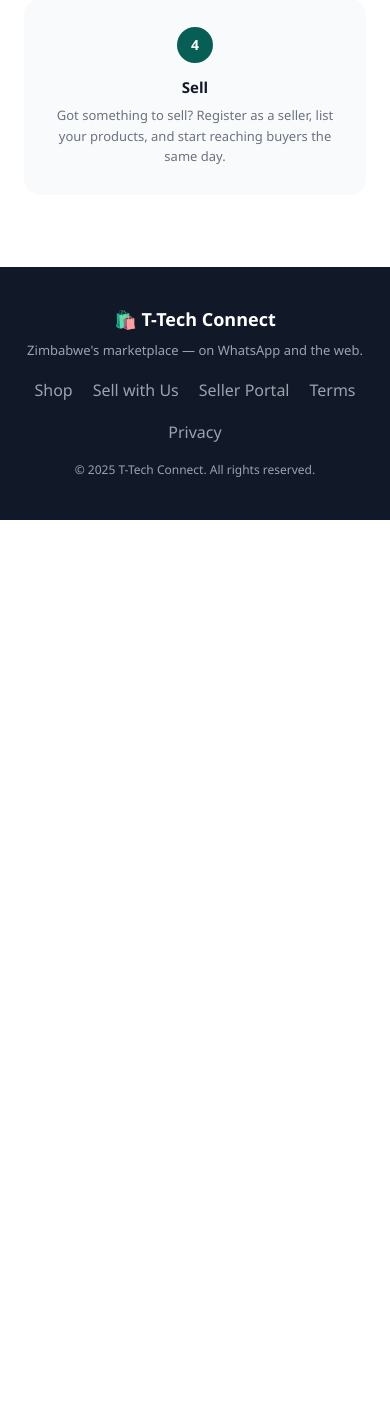
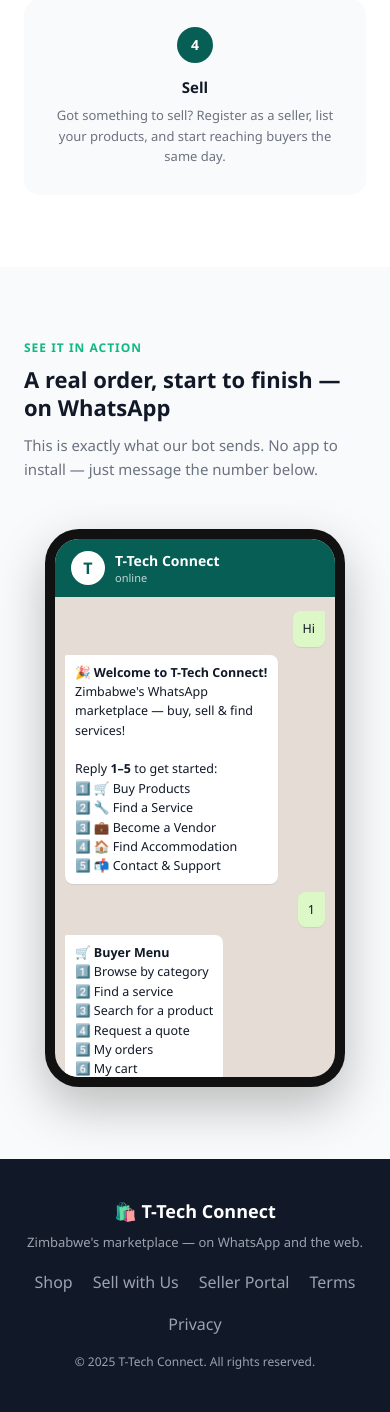
Before and after one commit to TerryTaku2/Chatbot, a Flask app: page / in a window 390 px wide. Shown: the part 4355-5767 px from the top of the page. Before the commit the page ends 4875 px from the top, so only its background shows below. Run offline with Flask 3, Linux system fonts and the light colour scheme; data that the repository does not hold is empty; parts of the project's set-up code (start-up, migrations or seed data) failed here and were passed over; some libraries are stand-ins or nearby versions.

Commit message:
Add a phone-mockup WhatsApp conversation demo to the landing page
Explains how the chatbot actually works by showing a real, representative
order flow (greeting -> menu -> search -> checkout -> EcoCash payment ->
confirmation) in a WhatsApp-style chat bubble mockup. Message wording is
taken directly from the bot's real reply text in app.py (WELCOME,
BUYER_MENU, format_numbered_products, the checkout/payment confirmation
messages), condensed for space but not fabricated, so it accurately sets
visitor expectations for the real conversation.

Co-Authored-By: Claude Sonnet 5 <noreply@anthropic.com>

```diff
--- a/templates/landing.html
+++ b/templates/landing.html
@@ -110,6 +110,23 @@
     .stats-inner{max-width:900px;margin:0 auto;display:grid;grid-template-columns:repeat(auto-fit,minmax(160px,1fr));gap:32px;text-align:center}
     .stat-item .sv{font-size:36px;font-weight:800;color:#6ee7b7}
     .stat-item .sl{font-size:13px;opacity:.75;margin-top:4px}
+
+    /* ── WhatsApp demo mockup ── */
+    .phone-demo-wrap{display:flex;justify-content:center}
+    .phone-frame{width:300px;max-width:100%;background:#111;border-radius:34px;padding:10px;
+                 box-shadow:0 20px 50px rgba(0,0,0,.25)}
+    .phone-screen{background:#e5ddd5;border-radius:24px;overflow:hidden;display:flex;flex-direction:column}
+    .chat-header{background:#075e54;color:#fff;padding:12px 16px;display:flex;align-items:center;gap:10px}
+    .chat-header .avatar{width:34px;height:34px;border-radius:50%;background:#fff;color:#075e54;
+                          display:flex;align-items:center;justify-content:center;font-size:16px;font-weight:800}
+    .chat-header .name{font-size:14px;font-weight:700}
+    .chat-header .status{font-size:11px;opacity:.75}
+    .chat-body{padding:14px 10px;max-height:480px;overflow-y:auto;display:flex;flex-direction:column;gap:8px}
+    .msg{max-width:82%;padding:8px 10px;border-radius:8px;font-size:12.5px;line-height:1.55;
+         white-space:pre-wrap;box-shadow:0 1px 1px rgba(0,0,0,.08)}
+    .msg.bot{align-self:flex-start;background:#fff;border-top-left-radius:2px}
+    .msg.user{align-self:flex-end;background:#dcf8c6;border-top-right-radius:2px}
+    .msg-time{font-size:9px;color:#9ca3af;text-align:right;margin-top:3px}
 
     /* ── How it works ── */
     .steps-grid{display:grid;grid-template-columns:repeat(auto-fit,minmax(200px,1fr));gap:24px}
@@ -409,6 +426,105 @@
   </div>
 </section>
 
+<!-- See it in action -->
+<section style="background:#f9fafb">
+  <div class="section-inner">
+    <div class="section-label">See It In Action</div>
+    <div class="section-title">A real order, start to finish — on WhatsApp</div>
+    <p class="section-sub">This is exactly what our bot sends. No app to install — just message the number below.</p>
+
+    <div class="phone-demo-wrap">
+      <div class="phone-frame">
+        <div class="phone-screen">
+          <div class="chat-header">
+            <div class="avatar">T</div>
+            <div>
+              <div class="name">T-Tech Connect</div>
+              <div class="status">online</div>
+            </div>
+          </div>
+          <div class="chat-body">
+
+            <div class="msg user">Hi</div>
+
+            <div class="msg bot">🎉 <b>Welcome to T-Tech Connect!</b>
+Zimbabwe's WhatsApp marketplace — buy, sell &amp; find services!
+
+Reply <b>1–5</b> to get started:
+1️⃣ 🛒 Buy Products
+2️⃣ 🔧 Find a Service
+3️⃣ 💼 Become a Vendor
+4️⃣ 🏠 Find Accommodation
+5️⃣ 📬 Contact &amp; Support</div>
+
+            <div class="msg user">1</div>
+
+            <div class="msg bot">🛒 <b>Buyer Menu</b>
+1️⃣ Browse by category
+2️⃣ Find a service
+3️⃣ Search for a product
+4️⃣ Request a quote
+5️⃣ My orders
+6️⃣ My cart</div>
+
+            <div class="msg user">search phone charger</div>
+
+            <div class="msg bot">🔍 <b>Results for "phone charger":</b>
+
+1️⃣ <b>Fast Charger 20W</b>
+    💰 <b>$8</b>  |  ✅ In Stock
+    🏪 TechHub, Harare ⭐4.5
+
+<i>Reply a number to view &amp; buy</i></div>
+
+            <div class="msg user">1</div>
+
+            <div class="msg bot">🛒 <b>Order Summary</b>
+Product : Fast Charger 20W
+Qty : 1
+<b>Total : $8</b>
+💳 Payment: EcoCash, Cash, Bank Transfer
+
+1️⃣ ✅ Confirm &amp; choose delivery</div>
+
+            <div class="msg user">1</div>
+
+            <div class="msg bot">💳 <b>Choose Payment Method</b>
+🧾 Amount: <b>$8</b>
+1️⃣ 📱 EcoCash
+2️⃣ 💚 InnBucks
+3️⃣ 🟠 OneMoney
+4️⃣ 💵 Cash
+5️⃣ 🏦 Bank Transfer</div>
+
+            <div class="msg user">1</div>
+
+            <div class="msg bot">📱 <b>EcoCash Payment Initiated!</b>
+Reference: <b>TTC-4F2A9C</b>
+Amount: $8
+
+✅ Check your phone for the EcoCash prompt and enter your PIN.
+
+Once paid, reply <b>paid</b> to confirm.</div>
+
+            <div class="msg user">paid</div>
+
+            <div class="msg bot">✅ <b>Payment Confirmation Received!</b>
+📌 Ref: <b>TTC-4F2A9C</b>
+💳 Method: EcoCash
+Total: $8
+
+📍 A delivery agent will contact you 🚚
+
+🔗 Track: t-techsolutions.co.zw/track/TTC-4F2A9C</div>
+
+          </div>
+        </div>
+      </div>
+    </div>
+  </div>
+</section>
+
 <!-- Footer -->
 <footer>
   <div class="ft-brand">🛍️ T-Tech Connect</div>
```
